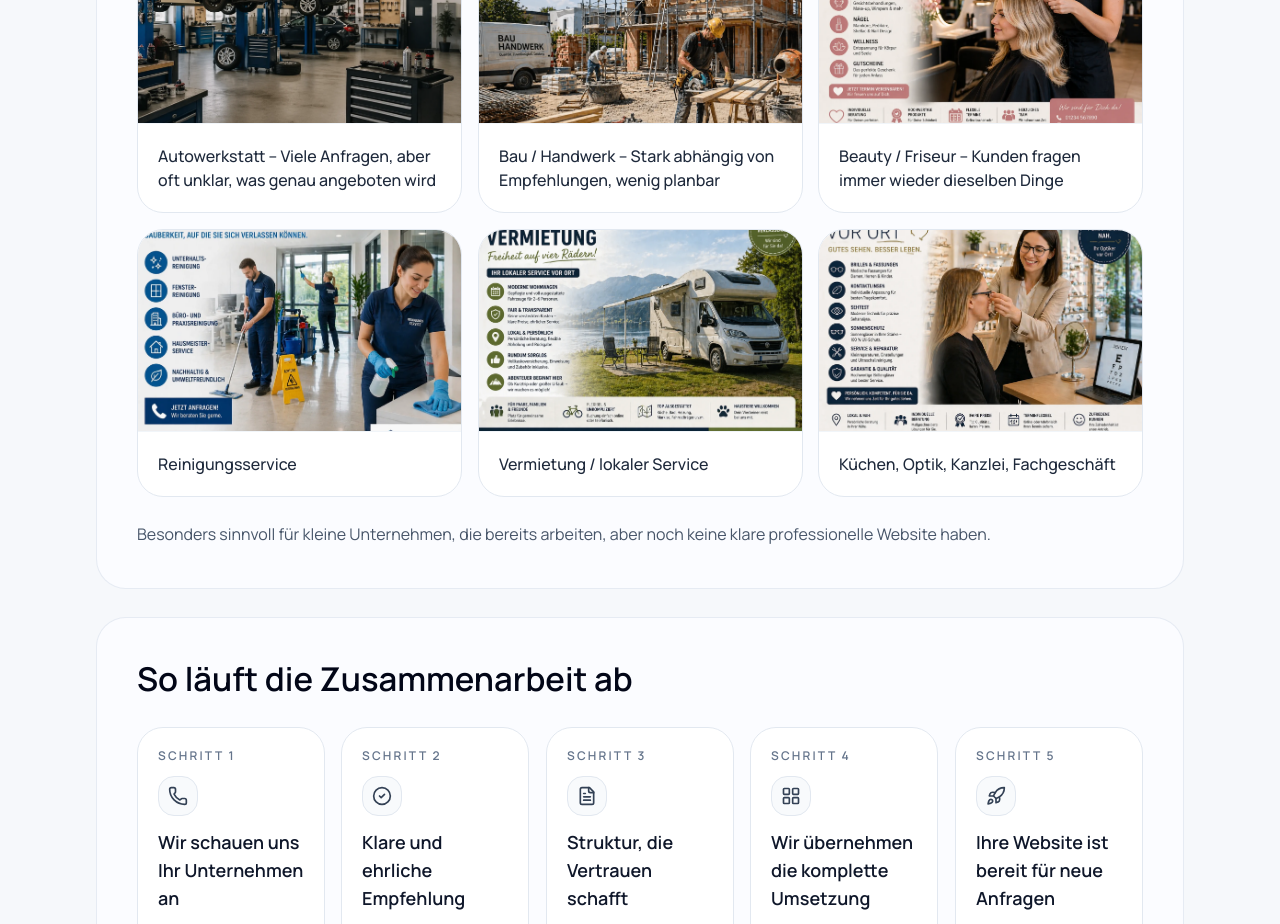
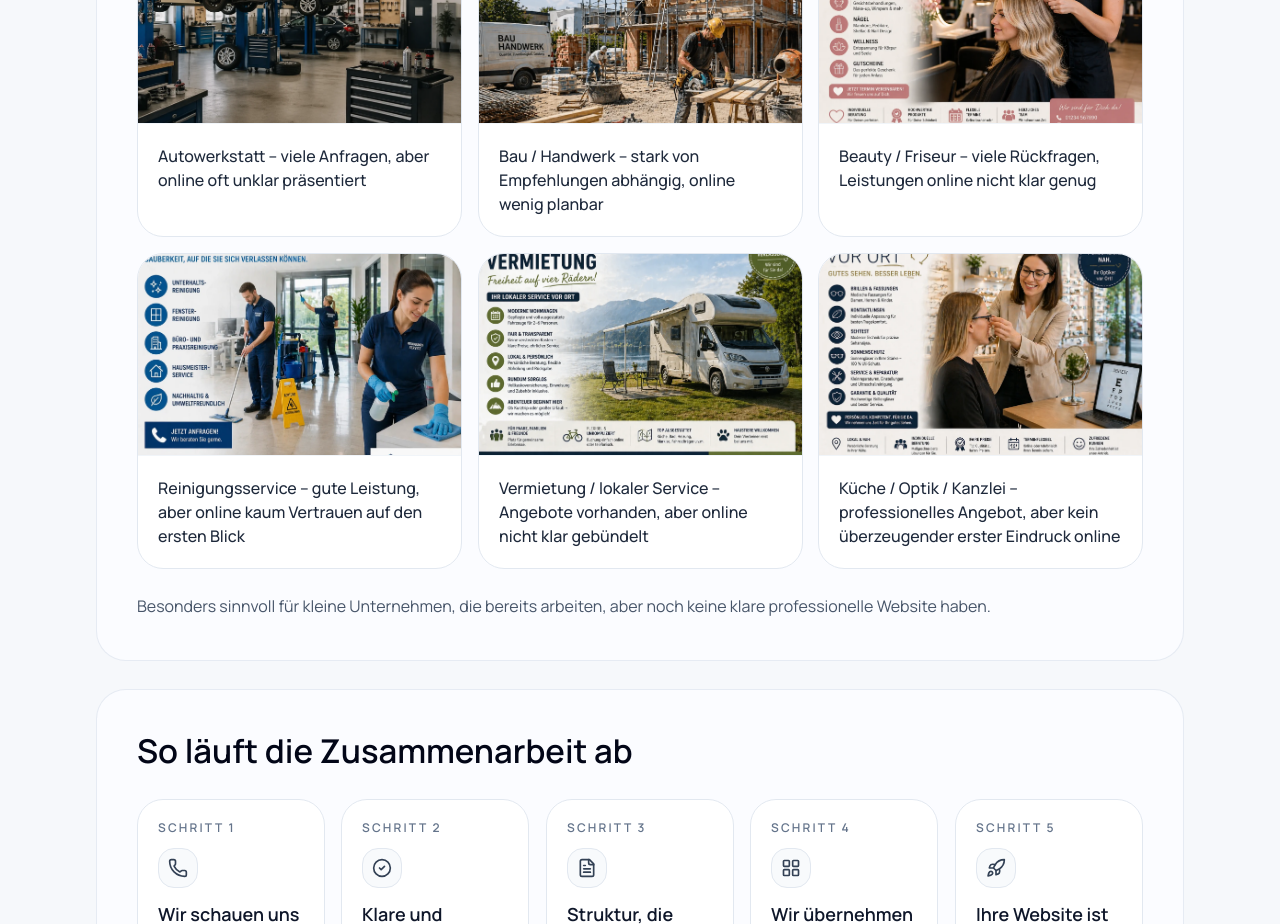
Before and after one commit to KonstantinGlazunov/web_designer, a Next.js app: page / in a window 1280 px wide. Shown: the part 2660-3584 px from the top of the page. Built offline with nearby package versions, Linux system fonts and the light colour scheme; no server answers.

Commit message:
Refine landing audience cards

```diff
--- a/components/landing/landing-copy.ts
+++ b/components/landing/landing-copy.ts
@@ -187,12 +187,12 @@ export const landingCopy: Record<LandingLocale, LandingCopy> = {
     audience: {
       title: 'Für welche Unternehmen ist das besonders passend?',
       cards: [
-        'Autowerkstatt – Viele Anfragen, aber oft unklar, was genau angeboten wird',
-        'Bau / Handwerk – Stark abhängig von Empfehlungen, wenig planbar',
-        'Beauty / Friseur – Kunden fragen immer wieder dieselben Dinge',
-        'Reinigungsservice',
-        'Vermietung / lokaler Service',
-        'Küchen, Optik, Kanzlei, Fachgeschäft',
+        'Autowerkstatt – viele Anfragen, aber online oft unklar präsentiert',
+        'Bau / Handwerk – stark von Empfehlungen abhängig, online wenig planbar',
+        'Beauty / Friseur – viele Rückfragen, Leistungen online nicht klar genug',
+        'Reinigungsservice – gute Leistung, aber online kaum Vertrauen auf den ersten Blick',
+        'Vermietung / lokaler Service – Angebote vorhanden, aber online nicht klar gebündelt',
+        'Küche / Optik / Kanzlei – professionelles Angebot, aber kein überzeugender erster Eindruck online',
       ],
       note:
         'Besonders sinnvoll für kleine Unternehmen, die bereits arbeiten, aber noch keine klare professionelle Website haben.',
@@ -406,12 +406,12 @@ export const landingCopy: Record<LandingLocale, LandingCopy> = {
     audience: {
       title: 'Для каких компаний это особенно подходит?',
       cards: [
-        'Автосервис — много обращений, но часто непонятно, что именно вы делаете',
-        'Строительство / ремесло — сильная зависимость от рекомендаций, мало предсказуемости',
-        'Beauty / парикмахерская — клиенты постоянно задают одни и те же вопросы',
-        'Клининговый сервис',
-        'Аренда / локальный сервис',
-        'Кухни, оптика, канцелярия, профильные магазины',
+        'Автосервис — много обращений, но онлайн не всегда понятно, что именно вы предлагаете',
+        'Строительство / ремесло — сильная зависимость от рекомендаций и слабая предсказуемость онлайн',
+        'Beauty / парикмахерская — много повторяющихся вопросов, а услуги онлайн показаны неясно',
+        'Клининговый сервис — услуга хорошая, но сайт слабо создаёт доверие с первого взгляда',
+        'Аренда / локальный сервис — предложения есть, но онлайн они собраны не очень понятно',
+        'Кухни / оптика / профильные магазины — сильное предложение, но слабое первое впечатление онлайн',
       ],
       note:
         'Особенно полезно для малого бизнеса, который уже работает, но пока не имеет чётко оформленного профессионального сайта.',
```
Also changed, not shown: 1 other file (tests, documents, lock files or other folders).
